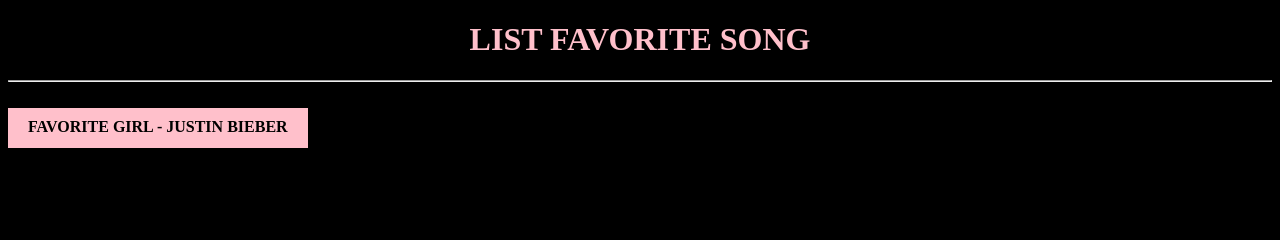
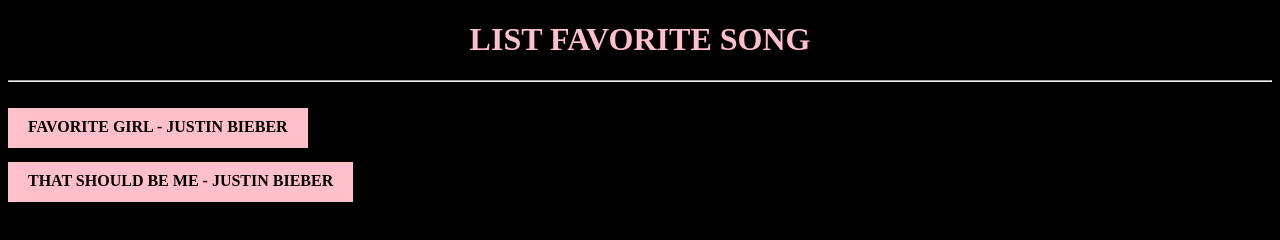
Before and after one commit to Mayandha/Audio-website-, a plain HTML site: page index.html in a window 1280 px wide. Drawn offline with Linux system fonts and the light colour scheme.

Commit message:
Update index.html

```diff
--- a/index.html
+++ b/index.html
@@ -36,6 +36,10 @@
     <hr>
     <br>
     <b><a href="song1.html">Favorite Girl - Justin Bieber</a></b>
+    <br>
+    <br>
+    <br>
+    <b><a href="song2.html">That Should Be Me - Justin Bieber</a></b>
   </body>
 </body>
 </html>
```
